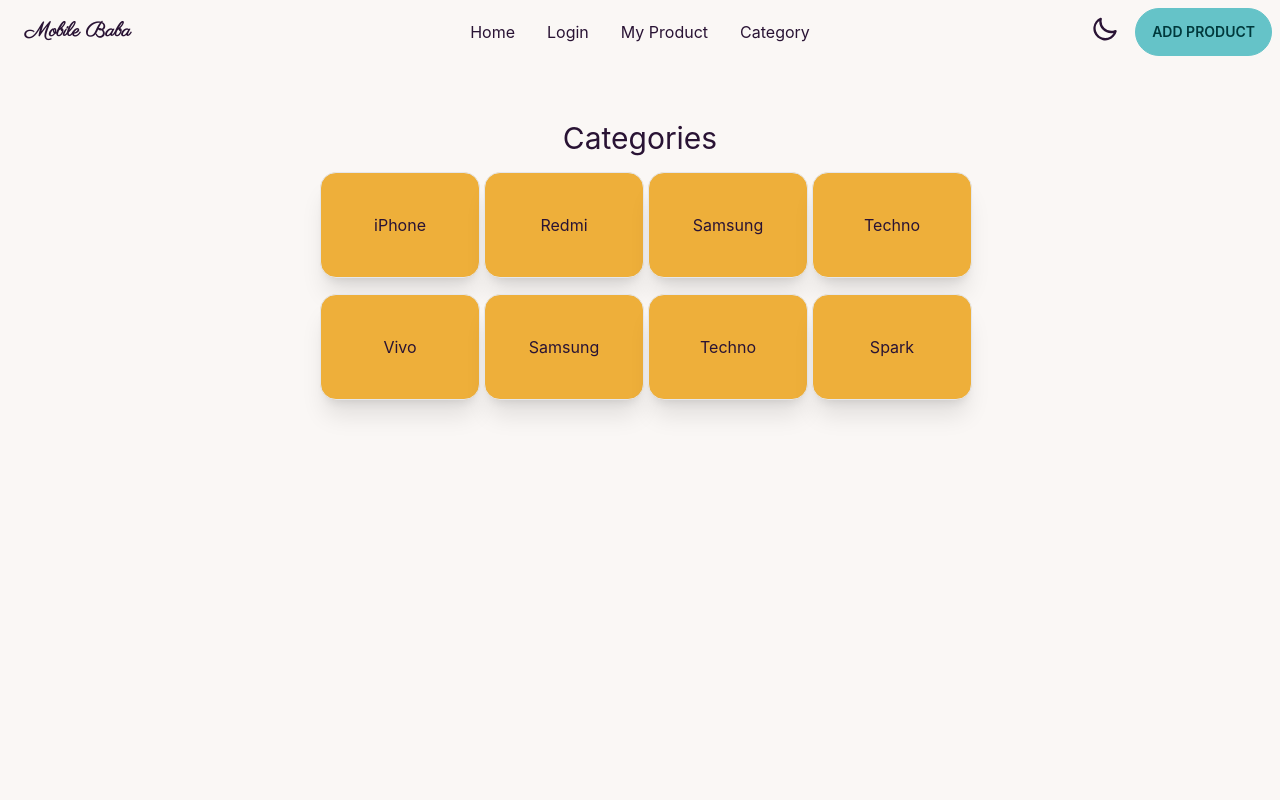
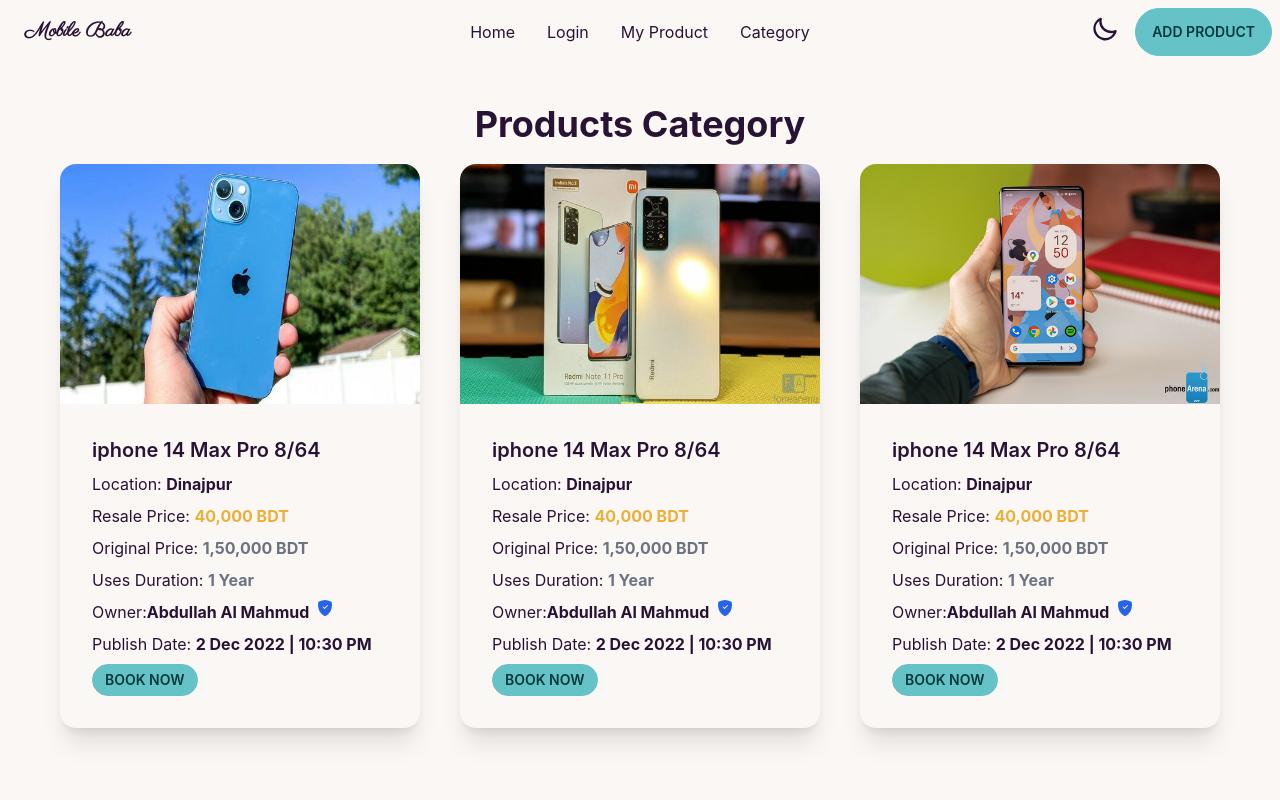
Before and after one commit to absoftlab99/phone-baba-resale-client, a React (Create React App) app: page /category in a window 1280 px wide. Shown: the top 800 px of the page. Built offline with nearby package versions, Linux system fonts and the light colour scheme.

Commit message:
registration form updated

```diff
--- a/src/Pages/Category/Category.js
+++ b/src/Pages/Category/Category.js
@@ -1,19 +1,67 @@
 import React from 'react';
+import phone1 from '../../Assets/images/phone1.jpg';
+import phone2 from '../../Assets/images/phone2.jpg';
+import phone3 from '../../Assets/images/phone3.jpg';
+import { BsShieldFillCheck } from "react-icons/bs";
+
 
 const Category = () => {
     return (
-        <div className='w-[80%] lg:w-1/2 mx-auto mt-10'>
-            <h2 className='text-3xl py-4'>Categories</h2>
-            <div className="grid grid-cols-2 md:grid-cols-4 align-middle gap-4 justify-center">
-                <div className="card p-5 shadow-xl md:p-10 w-40 border cursor-pointer bg-accent hover:bg-primary">iPhone</div>
-                <div className="card p-5 shadow-xl md:p-10 w-40 border cursor-pointer bg-accent hover:bg-primary">Redmi</div>
-                <div className="card p-5 shadow-xl md:p-10 w-40 border cursor-pointer bg-accent hover:bg-primary">Samsung</div>
-                <div className="card p-5 shadow-xl md:p-10 w-40 border cursor-pointer bg-accent hover:bg-primary">Techno</div>
-                <div className="card p-5 shadow-xl md:p-10 w-40 border cursor-pointer bg-accent hover:bg-primary">Vivo</div>
-                <div className="card p-5 shadow-xl md:p-10 w-40 border cursor-pointer bg-accent hover:bg-primary">Samsung</div>
-                <div className="card p-5 shadow-xl md:p-10 w-40 border cursor-pointer bg-accent hover:bg-primary">Techno</div>
-                <div className="card p-5 shadow-xl md:p-10 w-40 border cursor-pointer bg-accent hover:bg-primary">Spark</div>
+        <div>
+            <div className='mt-10'>
+            <h1 className="text-4xl font-bold">Products Category</h1>
+            {/* <p className="py-6">You can register here using your name, email, password or google, facebook and twitter. go ON!!</p> */}
+            <div className="grid lg:grid-cols-3 lg:px-10 mt-15">
+                {/* card 1 */}
+                <div className="card bg-base-100 shadow-xl m-5">
+                    <figure className=''><img src={phone1} alt="Album"/></figure>
+                    <div className="card-body">
+                        <h2 className="card-title text-left">iphone 14 Max Pro 8/64</h2>
+                        <p className='m-0 text-left'>Location: <b>Dinajpur</b></p>
+                        <p className='m-0 text-left'>Resale Price: <b className='text-accent'>40,000 BDT</b></p>
+                        <p className='m-0 text-left'>Original Price: <b className='text-gray-500'>1,50,000 BDT</b></p>
+                        <p className='m-0 text-left'>Uses Duration: <b className='text-gray-500'>1 Year</b></p>
+                        <p className='m-0 text-left flex my-auto'>Owner: <b>Abdullah Al Mahmud</b><span className='text-blue-600 pl-2'><BsShieldFillCheck></BsShieldFillCheck></span></p>
+                        <p className='m-0 text-left'>Publish Date: <b>2 Dec 2022 | 10:30 PM</b></p>
+                        <div className="card-actions">
+                        <button className="btn btn-sm btn-primary">Book Now</button>
+                        </div>
+                    </div>
+                </div>
+
+                <div className="card bg-base-100 shadow-xl m-5">
+                    <figure className=''><img src={phone2} alt="Album"/></figure>
+                    <div className="card-body">
+                        <h2 className="card-title text-left">iphone 14 Max Pro 8/64</h2>
+                        <p className='m-0 text-left'>Location: <b>Dinajpur</b></p>
+                        <p className='m-0 text-left'>Resale Price: <b className='text-accent'>40,000 BDT</b></p>
+                        <p className='m-0 text-left'>Original Price: <b className='text-gray-500'>1,50,000 BDT</b></p>
+                        <p className='m-0 text-left'>Uses Duration: <b className='text-gray-500'>1 Year</b></p>
+                        <p className='m-0 text-left flex my-auto'>Owner: <b>Abdullah Al Mahmud</b><span className='text-blue-600 pl-2'><BsShieldFillCheck></BsShieldFillCheck></span></p>
+                        <p className='m-0 text-left'>Publish Date: <b>2 Dec 2022 | 10:30 PM</b></p>
+                        <div className="card-actions">
+                        <button className="btn btn-sm btn-primary">Book Now</button>
+                        </div>
+                    </div>
+                </div>
+
+                <div className="card bg-base-100 shadow-xl m-5">
+                    <figure className=''><img src={phone3} alt="Album"/></figure>
+                    <div className="card-body">
+                        <h2 className="card-title text-left">iphone 14 Max Pro 8/64</h2>
+                        <p className='m-0 text-left'>Location: <b>Dinajpur</b></p>
+                        <p className='m-0 text-left'>Resale Price: <b className='text-accent'>40,000 BDT</b></p>
+                        <p className='m-0 text-left'>Original Price: <b className='text-gray-500'>1,50,000 BDT</b></p>
+                        <p className='m-0 text-left'>Uses Duration: <b className='text-gray-500'>1 Year</b></p>
+                        <p className='m-0 text-left flex my-auto'>Owner: <b>Abdullah Al Mahmud</b><span className='text-blue-600 pl-2'><BsShieldFillCheck></BsShieldFillCheck></span></p>
+                        <p className='m-0 text-left'>Publish Date: <b>2 Dec 2022 | 10:30 PM</b></p>
+                        <div className="card-actions">
+                        <button className="btn btn-sm btn-primary">Book Now</button>
+                        </div>
+                    </div>
+                </div>
             </div>
+        </div>
         </div>
     );
 };
--- /dev/null
+++ b/src/Pages/Home/Ads.js
@@ -0,0 +1,20 @@
+import React from 'react';
+
+const Ads = () => {
+    return (
+        <div className='w-[80%] lg:w-1/2 mx-auto mt-10'>
+            <div className="h-[150px] card card-side bg-base-100 shadow-xl border">
+                <figure><img src="https://placeimg.com/200/280/arch" alt="Movie"/></figure>
+                <div className="card-body p-4">
+                    <h2 className="card-title">Product Name</h2>
+                    <p className='text-left'>Price: 200 BDT</p>
+                    <div className="card-actions justify-end">
+                    <button className="btn btn-sm btn-primary">Watch</button>
+                    </div>
+                </div>
+            </div>
+        </div>
+    );
+};
+
+export default Ads;
--- a/src/Pages/Home/Home.js
+++ b/src/Pages/Home/Home.js
@@ -1,4 +1,5 @@
 import React from 'react';
+import Ads from './Ads';
 import Banner from './Banner';
 
 const Home = () => {
@@ -18,6 +19,7 @@
                     <div className="card p-5 shadow-xl md:p-10 w-40 border cursor-pointer bg-accent hover:bg-primary">Spark</div>
                 </div>
             </div>
+            <Ads></Ads>
         </div>
     );
 };
--- /dev/null
+++ b/src/Pages/MyProducts/Product.js
@@ -0,0 +1,31 @@
+import React from 'react';
+import { BsBookmarkCheck, BsShieldFillCheck } from 'react-icons/bs';
+import { BiCategory } from "react-icons/bi";
+
+
+const Product = ({product}) => {
+    const {name, photo, price, productName, resalePrice, location, usesYear, postTime, category} = product;
+    return (
+        <div>
+            {/* <p className="py-6">You can register here using your name, email, password or google, facebook and twitter. go ON!!</p> */}
+            <div className="card bg-base-100 shadow-xl m-5">
+                <figure className=''><img src={photo} alt="Album"/></figure>
+                <div className="card-body">
+                    <h2 className="card-title text-left">{productName}</h2>
+                    <p className='m-0 text-left'>Location: <b>{location}</b></p>
+                    <p className='m-0 text-left'>Resale Price: <b className='text-accent'>{resalePrice} BDT</b></p>
+                    <p className='m-0 text-left'>Original Price: <b className='text-gray-500'>{price} BDT</b></p>
+                    <p className='m-0 text-left'>Uses Duration: <b className='text-gray-500'>{usesYear}</b></p>
+                    <p className='m-0 text-left flex my-auto'>Owner: <b className='pl-1'>{name}</b><span className='text-blue-600 pl-2'><BsShieldFillCheck></BsShieldFillCheck></span></p>
+                    <p className='m-0 text-left'>Publish Date: <b>{postTime}</b></p>
+                    <div className="card-actions">
+                    <button className="btn btn-sm btn-primary"><BsBookmarkCheck className='mr-2'></BsBookmarkCheck>Book Now</button>
+                    <span className='btn btn-sm btn-accent'><BiCategory className='mr-2'></BiCategory> {category}</span>
+                    </div>
+                </div>
+            </div>
+        </div>
+    );
+};
+
+export default Product;
--- a/src/Pages/Register/Register.js
+++ b/src/Pages/Register/Register.js
@@ -34,6 +34,16 @@
                         <Link className="label-text-alt link link-hover">Forgot password?</Link>
                     </label>
                     </div>
+                    <div className='flex justify-items-center items-center gap-2'>
+                        <input type="radio" name="radio-2" className="radio radio-primary" />
+                        <label className="label">
+                            <span className="label-text">As a Seller</span>
+                        </label>
+                        <input type="radio" name="radio-2" className="radio radio-accent" />
+                        <label className="label">
+                            <span className="label-text">As a Buyer</span>
+                        </label>
+                    </div>
                     <div className="form-control mt-6">
                     <button className="btn btn-primary">Register</button>
                     </div>
```
Also changed, not shown: src/Pages/MyProducts/MyProducts.js (+17 -42 lines).
